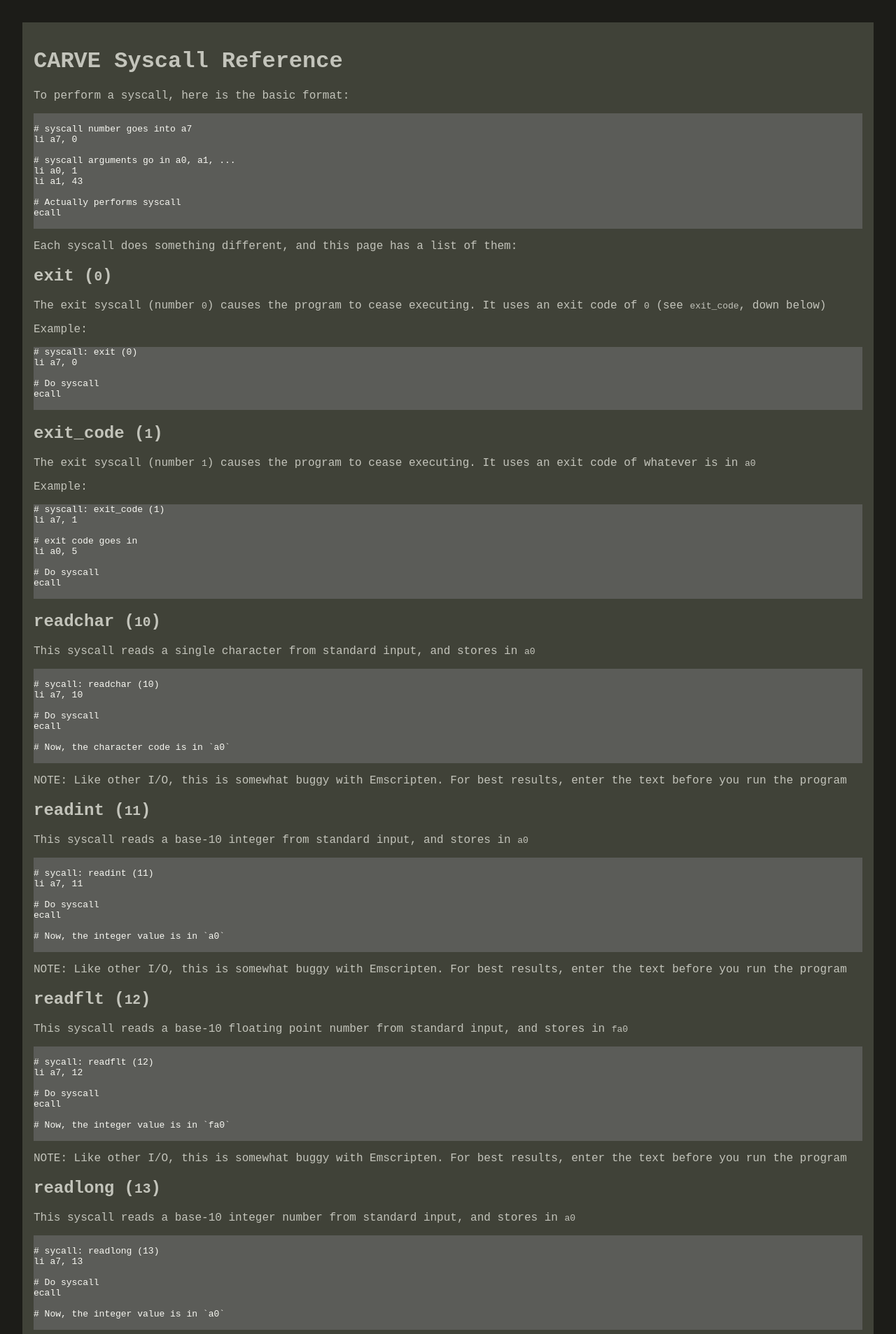
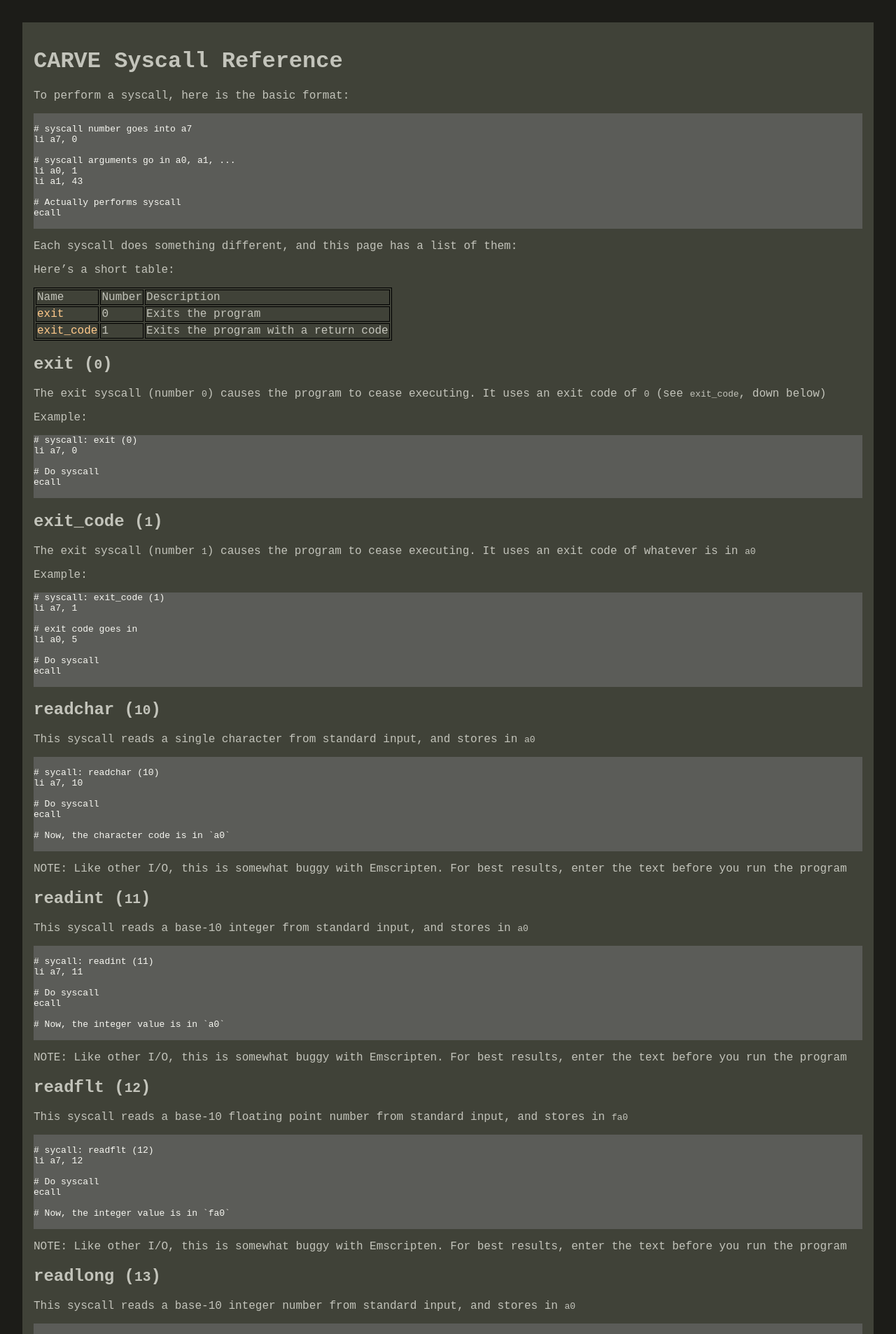
Before and after one commit to cadebrown/CARVE, a Jekyll site: the page built from docs/syscalls.md, in a window 1280 px wide. Shown: the top 1907 px of the page at 70% size. Built offline with Jekyll 4.4.1, drawn with Linux system fonts in a browser that asks for light colours; some web fonts are replaced.

Commit message:
syscalls

````diff
--- a/docs/css/docs.css
+++ b/docs/css/docs.css
@@ -58,3 +58,7 @@ pre {
     color: var(--body-text);
     background-color: var(--light-2);
 }
+
+table, th, td {
+    border: 1px solid black;
+  }
--- a/docs/index.html
+++ b/docs/index.html
@@ -28,9 +28,6 @@ desc: Emulates RISC-V
         </div>
         <div class="main button" id="menu_options">
             Options
-        </div>
-        <div class="main button" id="menu_assembler">
-            Assembler
         </div>
         <div class="main button" id="menu_help">
             Help
--- a/docs/js/carve.js
+++ b/docs/js/carve.js
@@ -279,7 +279,6 @@ loadlibcarve().then(function (_libcarve) {
                 ['addexit', `<span class="menu-dropdown nohov">Add Exit At Bottom</span> \
                 <input oninput="addexit = $('#addexit').prop('checked')" type="checkbox" id="addexit" name="addexit" style="width: 32px;" ${(addexit) ? 'checked' : ''}>`]
             ],
-            'assembler': ['ASSEMBLER INFORMATION (extensions, compilation date, etc.)'],
             'help': [`<a target='_blank' rel='noopener noreferrer' href='help'>CARVE Documentation</a>`,
             `<a target='_blank' rel='noopener noreferrer' href='syscalls'>Syscall reference</a>`,
             `<a target='_blank' rel='noopener noreferrer' href='dev'>Development Guide</a>`,
--- a/docs/syscalls.md
+++ b/docs/syscalls.md
@@ -24,6 +24,14 @@ ecall
 ```
 
 Each syscall does something different, and this page has a list of them:
+
+Here's a short table:
+
+|----|----|----|
+|Name|Number|Description|
+|[exit](#exit-0)|0|Exits the program|
+|[exit_code](#exit_code-1)|1|Exits the program with a return code|
+
 
 ## exit (`0`)
 
````
